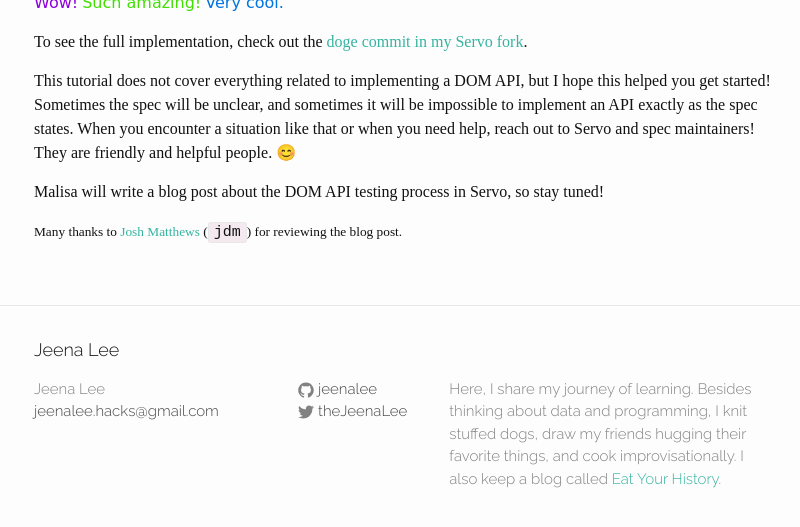
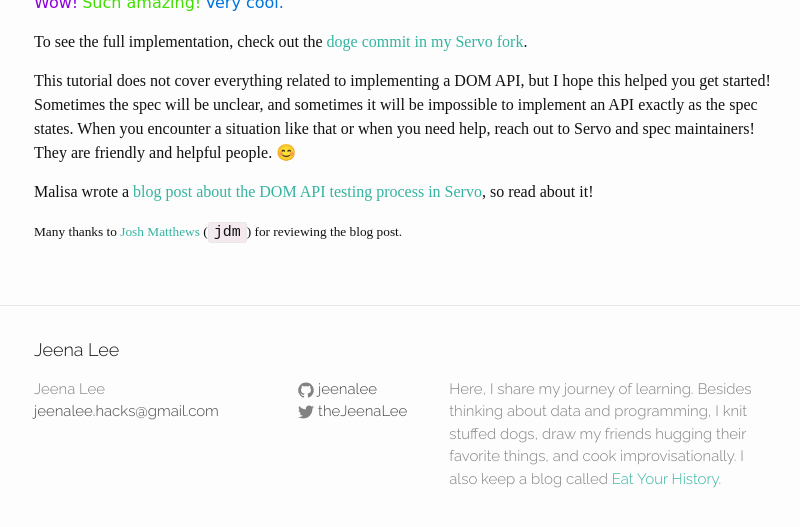
Before and after one commit to jeenalee/blog, a Jekyll site: the page built from _posts/2016-10-03-implementing-doge-for-servo.md, in a window 1280 px wide and 900 px high, scrolled down 4941 px, cut to the strip 350-877 px from the top of the window. Shown: the whole strip, without its empty margins (236-1036 px from the left). Built offline with Jekyll 4.4.1, drawn with Linux system fonts in a browser that asks for light colours; some web fonts are replaced.

Commit message:
Add testing process blog post

```diff
--- a/_posts/2016-10-03-implementing-doge-for-servo.md
+++ b/_posts/2016-10-03-implementing-doge-for-servo.md
@@ -187,6 +187,6 @@ To see the full implementation, check out the [doge commit in my Servo fork](htt
 
 This tutorial does not cover everything related to implementing a DOM API, but I hope this helped you get started! Sometimes the spec will be unclear, and sometimes it will be impossible to implement an API exactly as the spec states. When you encounter a situation like that or when you need help, reach out to Servo and spec maintainers! They are friendly and helpful people. 😊
 
-Malisa will write a blog post about the DOM API testing process in Servo, so stay tuned!
+Malisa wrote a [blog post about the DOM API testing process in Servo](http://hellomalisa.me/2016-10-24/how-to-test-a-servo-dom-api.html), so read about it!
 
 <small>Many thanks to [Josh Matthews](https://twitter.com/lastontheboat) (`jdm`) for reviewing the blog post.</small>
```
